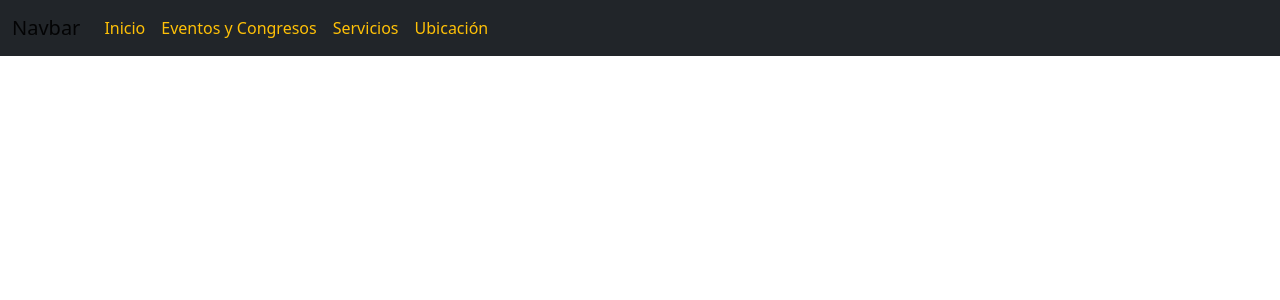
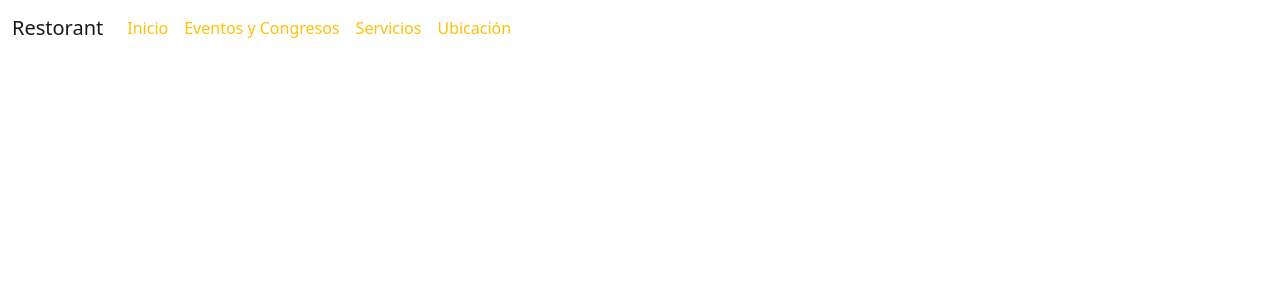
Before and after one commit to Nahuelement/django_template, a Django app: page /eventos/ in a window 1280 px wide. Shown: the top 300 px of the page. Run offline with Django 4.2, Linux system fonts and the light colour scheme.

Commit message:
navbar tranparente

```diff
--- a/app1/static/css/styles.css
+++ b/app1/static/css/styles.css
@@ -1,4 +1,15 @@
+.carousel{
+    display: flex;
+    position: fixed;
+}
 
+.navbar{
+    display: flex;
+    background: transparent!important;
+    width: 100vw;
+    position: fixed;
+    z-index: 99;
+}
 
 .titulo_platos{
     display: flex;
--- a/app1/templates/carousel.html
+++ b/app1/templates/carousel.html
@@ -1,3 +1,6 @@
+
+
+{%load  static %}
 <div id="carouselExampleFade" class="carousel slide carousel-fade position-sticky" data-ride="carousel" >
   <div class="carousel-inner">
     <div class="carousel-item active">
--- a/app1/templates/navbar.html
+++ b/app1/templates/navbar.html
@@ -1,6 +1,9 @@
+
+{%load  static %}
+
 <nav class="navbar navbar-expand-lg bg-dark">
     <div class="container-fluid">
-      <a class="navbar-brand" href="#">Navbar</a>
+      <a class="navbar-brand" href="#">Restorant</a>
       <button class="navbar-toggler" type="button" data-bs-toggle="collapse" data-bs-target="#navbarNav" aria-controls="navbarNav" aria-expanded="false" aria-label="Toggle navigation">
         <span class="navbar-toggler-icon"></span>
       </button>
```
